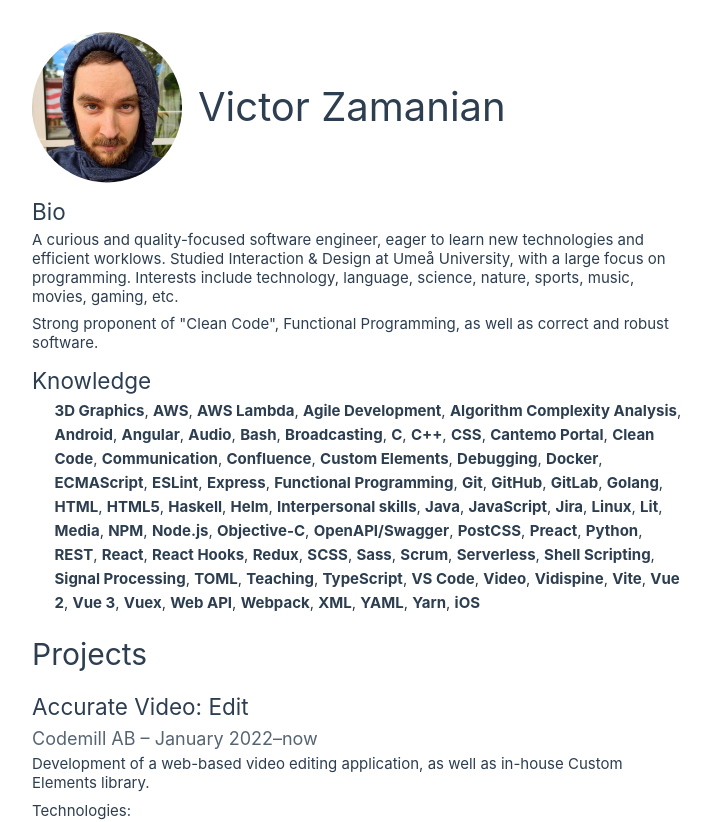
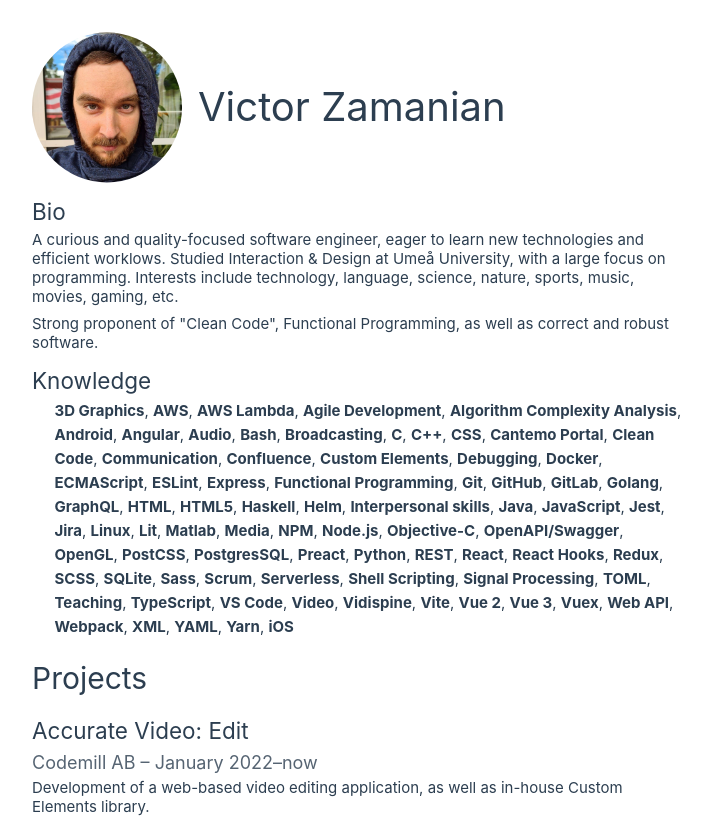
Before and after one commit to victorz/cv, a Vue app: page / in a window 1280 px wide. Shown: the top 822 px of the page, without its empty margins (280-991 px from the left). Built offline with nearby package versions, Linux system fonts and the light colour scheme.

Commit message:
Add more skills.

```diff
--- a/src/resume-data.ts
+++ b/src/resume-data.ts
@@ -280,6 +280,12 @@ const data: Resume = {
     "Video",
     "Audio",
     "Signal Processing",
+    "Jest",
+    "Matlab",
+    "OpenGL",
+    "PostgresSQL",
+    "GraphQL",
+    "SQLite",
   ],
 };
 
```
